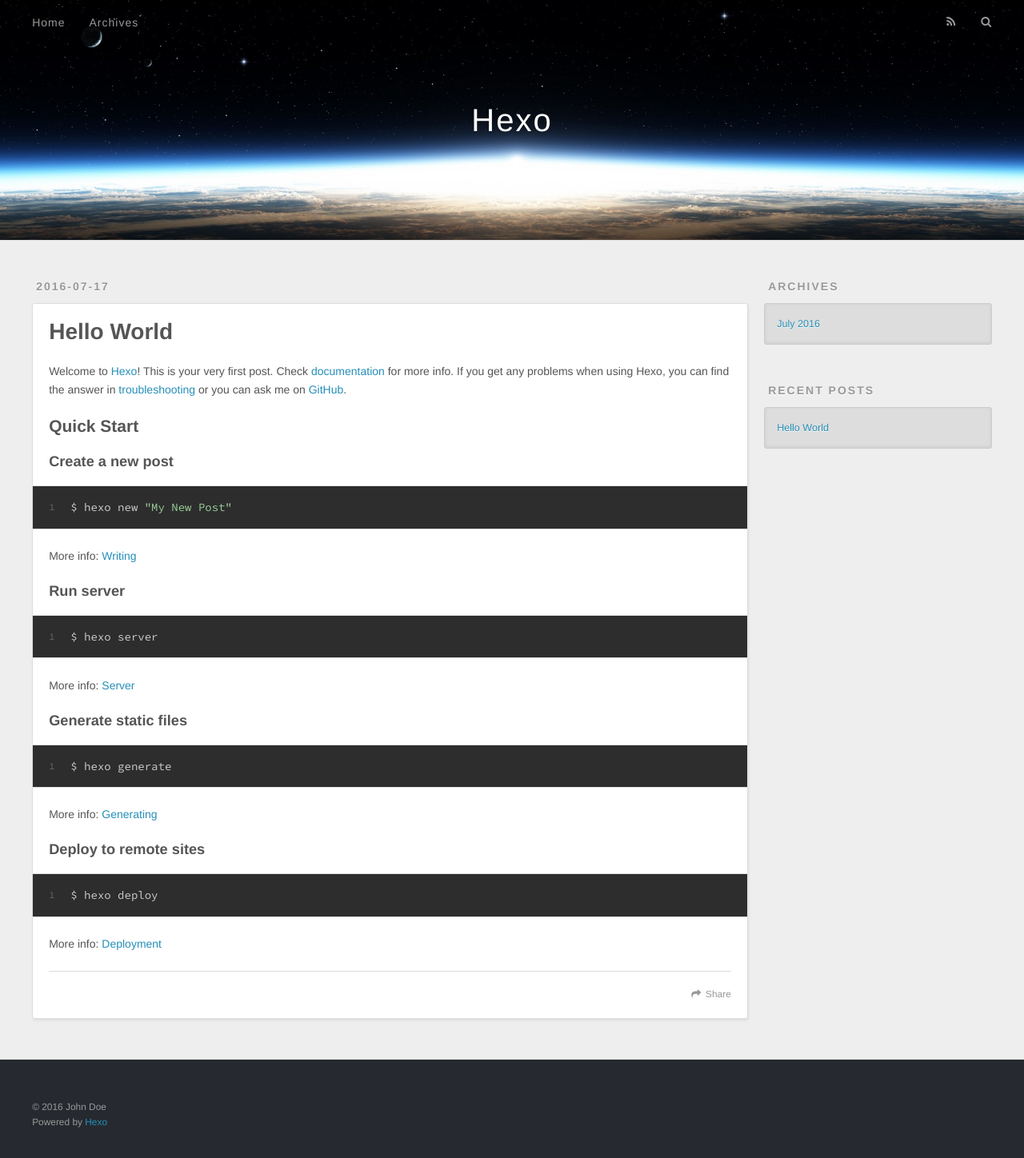
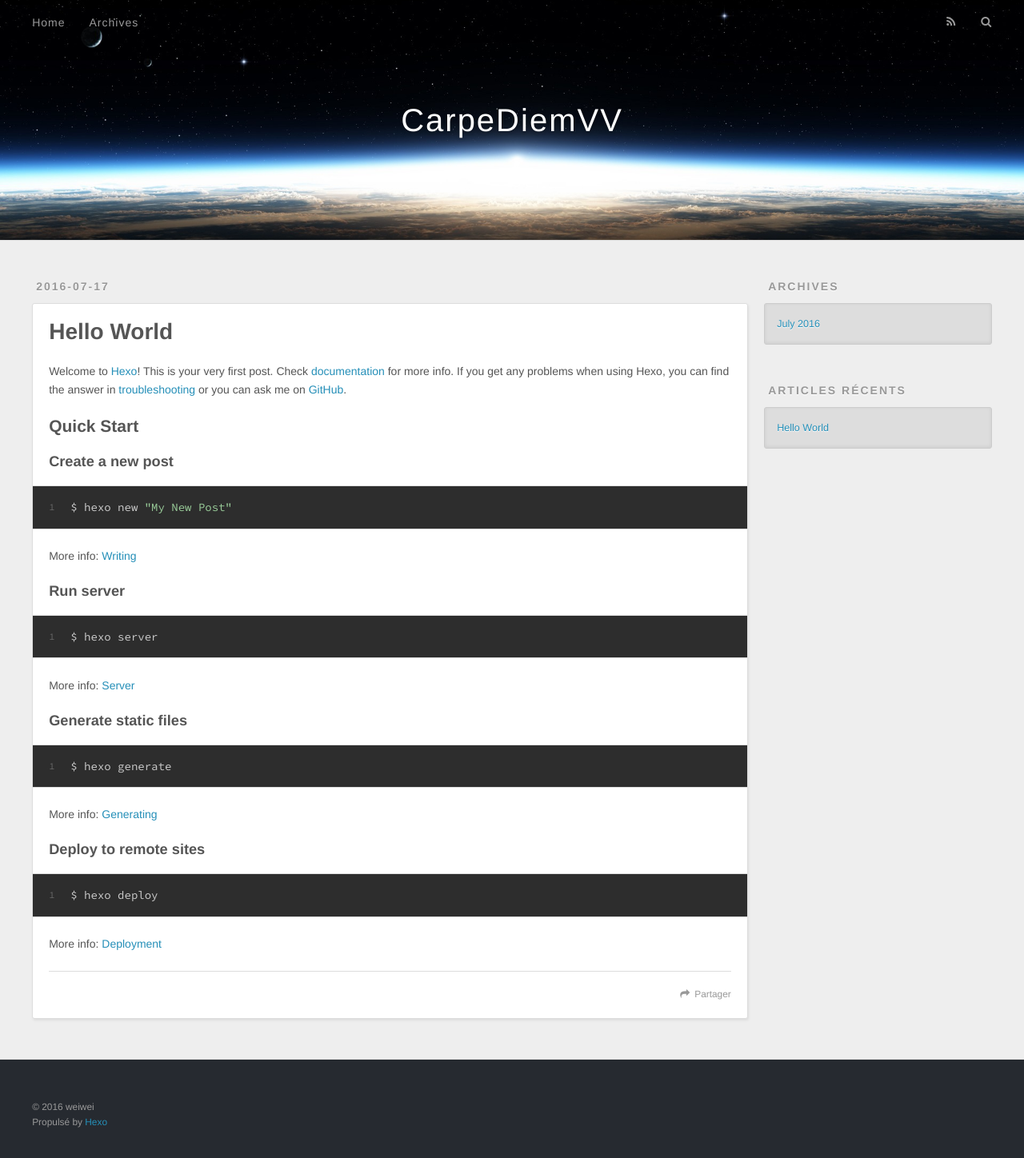
Before and after one commit to carpediemvv/carpediemvv.github.io, a plain HTML site: page index.html in a window 1280 px wide. Shown: the whole page at 80% size. Drawn offline with nearby package versions, Linux system fonts and the light colour scheme.

Commit message:
Site updated: 2016-07-18 00:16:55

```diff
--- a/index.html
+++ b/index.html
@@ -3,16 +3,19 @@
 <head>
   <meta charset="utf-8">
 
-  <title>Hexo</title>
+  <title>CarpeDiemVV</title>
   <meta name="viewport" content="width=device-width, initial-scale=1, maximum-scale=1">
-  <meta property="og:type" content="website">
-<meta property="og:title" content="Hexo">
+  <meta name="description" content="����blog">
+<meta property="og:type" content="website">
+<meta property="og:title" content="CarpeDiemVV">
 <meta property="og:url" content="http://yoursite.com/index.html">
-<meta property="og:site_name" content="Hexo">
+<meta property="og:site_name" content="CarpeDiemVV">
+<meta property="og:description" content="����blog">
 <meta name="twitter:card" content="summary">
-<meta name="twitter:title" content="Hexo">
+<meta name="twitter:title" content="CarpeDiemVV">
+<meta name="twitter:description" content="����blog">
 
-    <link rel="alternate" href="/atom.xml" title="Hexo" type="application/atom+xml">
+    <link rel="alternate" href="/atom.xml" title="CarpeDiemVV" type="application/atom+xml">
 
 
     <link rel="icon" href="/favicon.png">
@@ -33,7 +36,7 @@
   <div id="header-outer" class="outer">
     <div id="header-title" class="inner">
       <h1 id="logo-wrap">
-        <a href="/" id="logo">Hexo</a>
+        <a href="/" id="logo">CarpeDiemVV</a>
       </h1>
 
     </div>
@@ -48,9 +51,9 @@
       </nav>
       <nav id="sub-nav">
 
-          <a id="nav-rss-link" class="nav-icon" href="/atom.xml" title="RSS Feed"></a>
+          <a id="nav-rss-link" class="nav-icon" href="/atom.xml" title="Flux RSS"></a>
 
-        <a id="nav-search-btn" class="nav-icon" title="Search"></a>
+        <a id="nav-search-btn" class="nav-icon" title="Rechercher"></a>
       </nav>
       <div id="search-form-wrap">
         <form action="//google.com/search" method="get" accept-charset="UTF-8" class="search-form"><input type="search" name="q" results="0" class="search-form-input" placeholder="Search"><button type="submit" class="search-form-submit">&#xF002;</button><input type="hidden" name="sitesearch" value="http://yoursite.com"></form>
@@ -96,7 +99,7 @@
 
     </div>
     <footer class="article-footer">
-      <a data-url="http://yoursite.com/2016/07/17/hello-world/" data-id="ciqqr85eq0000i4mfa5pqxsrc" class="article-share-link">Share</a>
+      <a data-url="http://yoursite.com/2016/07/17/hello-world/" data-id="ciqqt1rwy00005kmfgx2ee28b" class="article-share-link">Partager</a>
 
 
     </footer>
@@ -131,7 +134,7 @@
 
 
   <div class="widget-wrap">
-    <h3 class="widget-title">Recent Posts</h3>
+    <h3 class="widget-title">Articles récents</h3>
     <div class="widget">
       <ul>
 
@@ -151,8 +154,8 @@
 
   <div class="outer">
     <div id="footer-info" class="inner">
-      &copy; 2016 John Doe<br>
-      Powered by <a href="http://hexo.io/" target="_blank">Hexo</a>
+      &copy; 2016 weiwei<br>
+      Propulsé by <a href="http://hexo.io/" target="_blank">Hexo</a>
     </div>
   </div>
 </footer>
```
Also changed, not shown: 2016/07/17/hello-world/index.html (+10 -10 lines), archives/2016/07/index.html (+15 -12 lines), archives/2016/index.html (+15 -12 lines), archives/index.html (+15 -12 lines).
